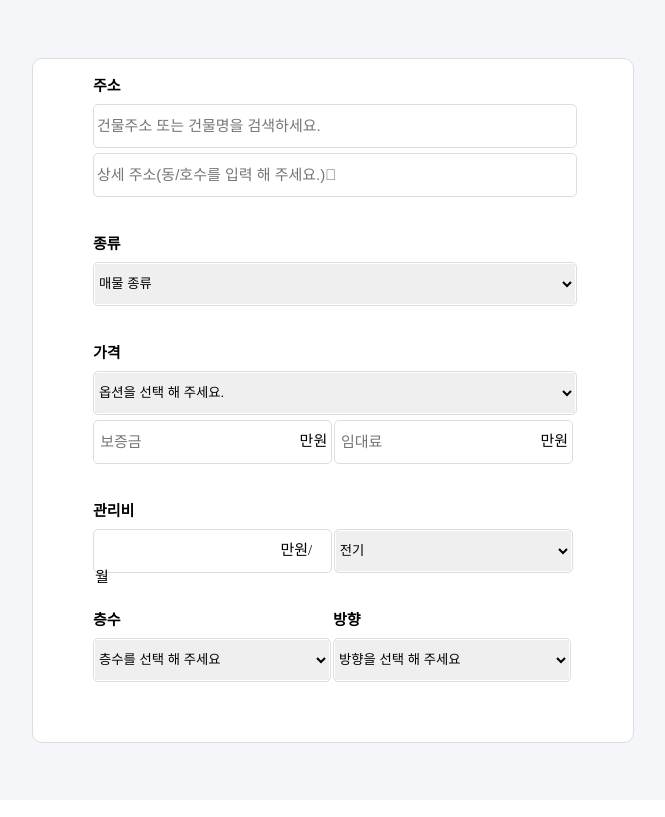
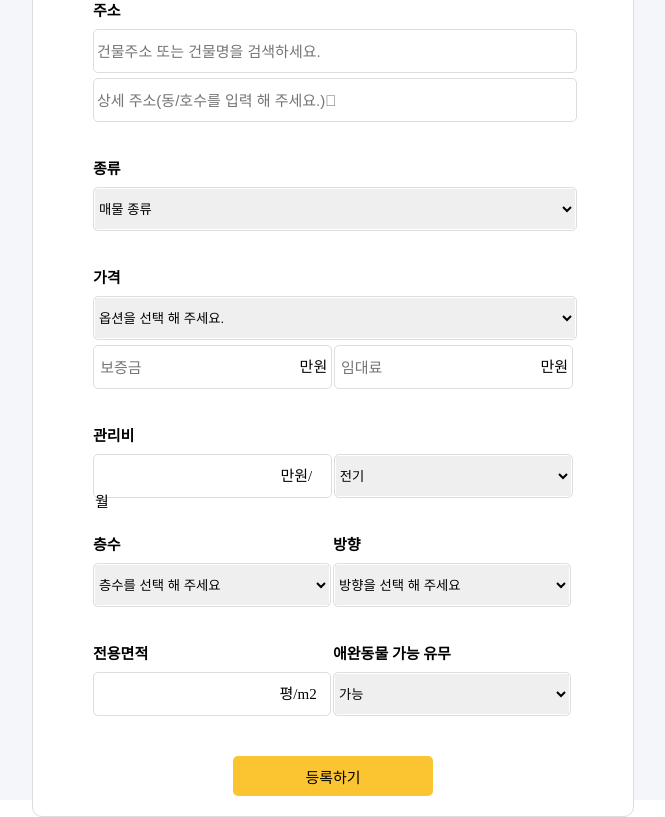
Before and after one commit to sangha-ju/callbus-project, a React (Create React App) app: page /room/register in a window 1280 px wide. Shown: the whole page, without its empty margins (307-972 px from the left). Built offline with nearby package versions, Linux system fonts and the light colour scheme.

Commit message:
전용면적, 애완동물 가능 여부, 등록 버튼 ui 추가

```diff
--- /dev/null
+++ b/src/pages/Register/components/Area.js
@@ -0,0 +1,71 @@
+import React from "react";
+import styled from "styled-components";
+
+const AreaSection = styled.div`
+  display: flex;
+  width: 100%;
+  margin-bottom: 40px;
+`;
+
+const AreaBox = styled.div`
+  width: 100%;
+
+  p {
+    font-size: 15px;
+    font-weight: 600;
+    margin-bottom: 10px;
+  }
+`;
+
+const InputBox = styled.div`
+  width: 97.5%;
+  height: 40px;
+  padding: 1px;
+  border: 1px solid #dddddd;
+  border-radius: 5px;
+
+  input {
+    width: 75%;
+    height: 90%;
+    font-size: 15px;
+    border: none;
+    outline: none;
+  }
+
+  label {
+    font-size: 15px;
+    margin: 5px;
+  }
+
+  select {
+    width: 100%;
+    height: 100%;
+    border: none;
+    outline: none;
+  }
+`;
+
+function Area() {
+  return (
+    <AreaSection>
+      <AreaBox>
+        <p>전용면적</p>
+        <InputBox>
+          <input />
+          <label>평/m2</label>
+        </InputBox>
+      </AreaBox>
+      <AreaBox>
+        <p>애완동물 가능 유무</p>
+        <InputBox>
+          <select>
+            <option>가능</option>
+            <option>불가능</option>
+          </select>
+        </InputBox>
+      </AreaBox>
+    </AreaSection>
+  );
+}
+
+export default Area;
--- a/src/pages/Register/components/RegisterForm.js
+++ b/src/pages/Register/components/RegisterForm.js
@@ -1,10 +1,12 @@
 import React from "react";
 import styled from "styled-components";
 import Address from "./Address";
+import Area from "./Area";
 import CareCost from "./CareCost";
 import Floor from "./Floor";
 import Price from "./Price";
 import ResidentialType from "./ResidentialType";
+import SubmitBtn from "./SubmitBtn";
 
 const FormBox = styled.div`
   display: flex;
@@ -35,6 +37,8 @@ function RegisterForm() {
         <Price />
         <CareCost />
         <Floor />
+        <Area />
+        <SubmitBtn />
       </Form>
     </FormBox>
   );
--- /dev/null
+++ b/src/pages/Register/components/SubmitBtn.js
@@ -0,0 +1,27 @@
+import React from "react";
+import styled from "styled-components";
+
+const SubBtn = styled.button`
+  width: 200px;
+  height: 40px;
+  border: none;
+  border-radius: 5px;
+  background-color: #fbc531;
+  font-size: 15px;
+  font-weight: 500;
+  cursor: pointer;
+
+  &:hover {
+    background-color: rgba(251, 197, 49, 0.8);
+  }
+`;
+
+function SubmitBtn() {
+  return (
+    <>
+      <SubBtn>등록하기</SubBtn>
+    </>
+  );
+}
+
+export default SubmitBtn;
```
